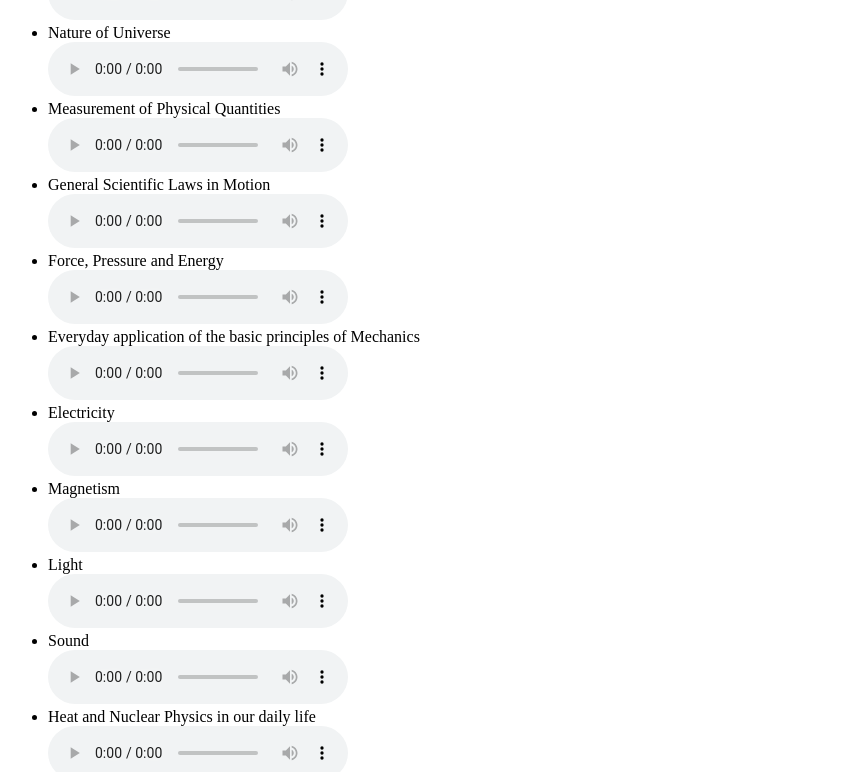
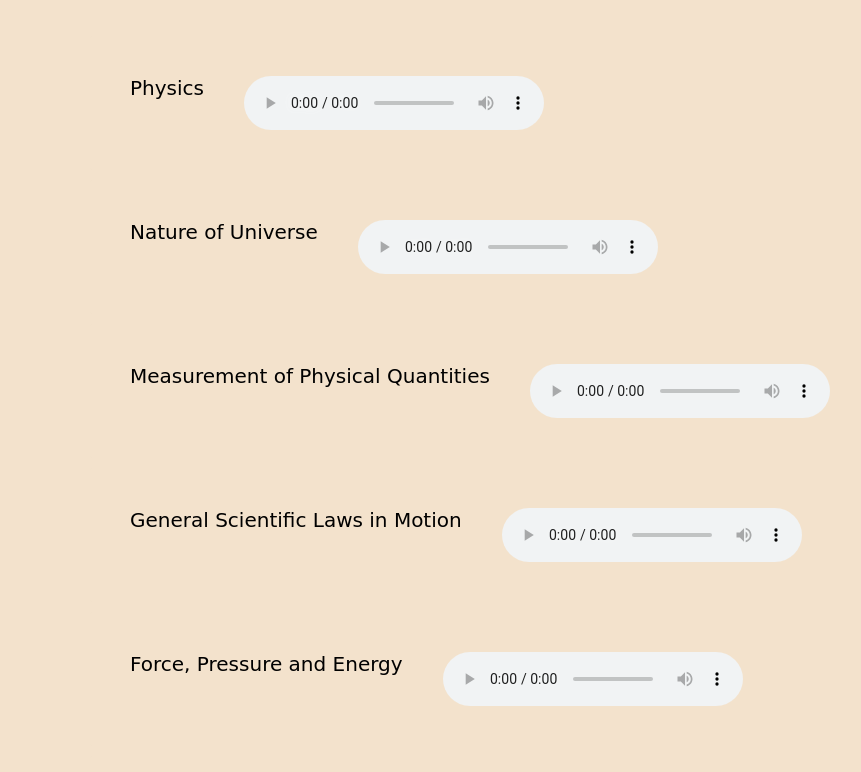
Before and after one commit to Devilprinces/TNPS-.audio.com, a plain HTML site: page gs.html in a window 1280 px wide. Shown: the part 132-904 px from the top of the page, without its empty margins (0-861 px from the left). Drawn offline with Linux system fonts and the light colour scheme; files that its build step writes are made by us from their sources; the site is published under a folder, as on GitHub Pages, so addresses that start at the root find nothing.

Commit message:
Update gs.html

```diff
--- a/gs.html
+++ b/gs.html
@@ -5,7 +5,7 @@
     <meta http-equiv="X-UA-Compatible" content="IE=edge">
     <meta name="viewport" content="width=device-width, initial-scale=1.0">
     <title>General Science</title>
-    <link href="/css/gs.css" rel="stylesheet">
+    <link href="gs.css" rel="stylesheet">
 </head>
 <body>
     <h1 align="center">GENERAL SCIENCE</h1>
```
